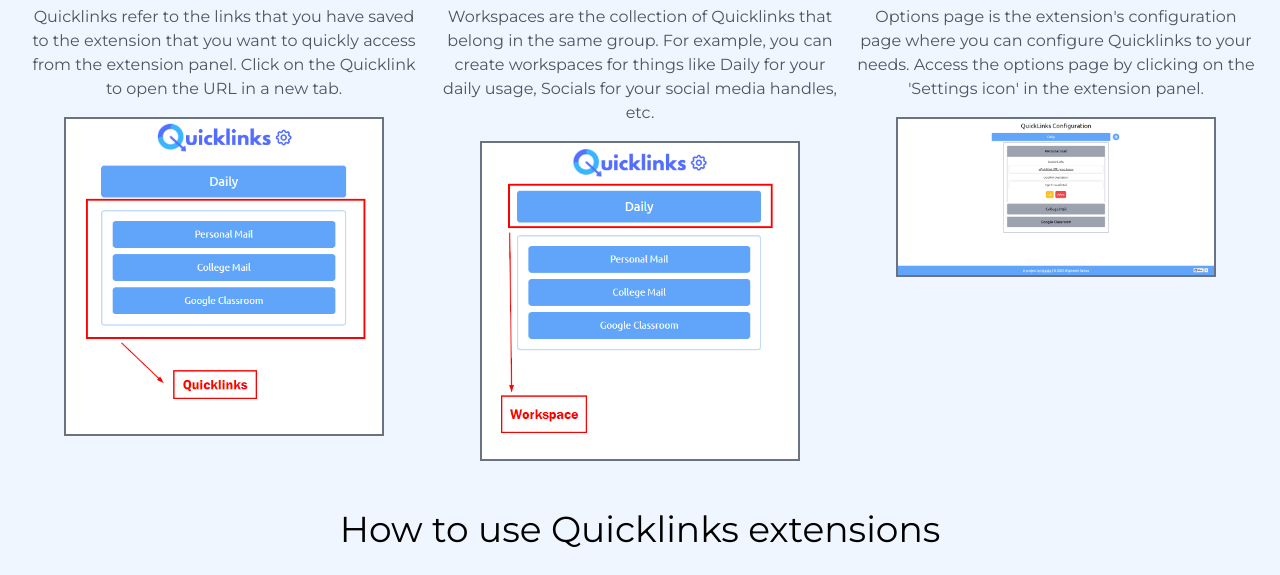
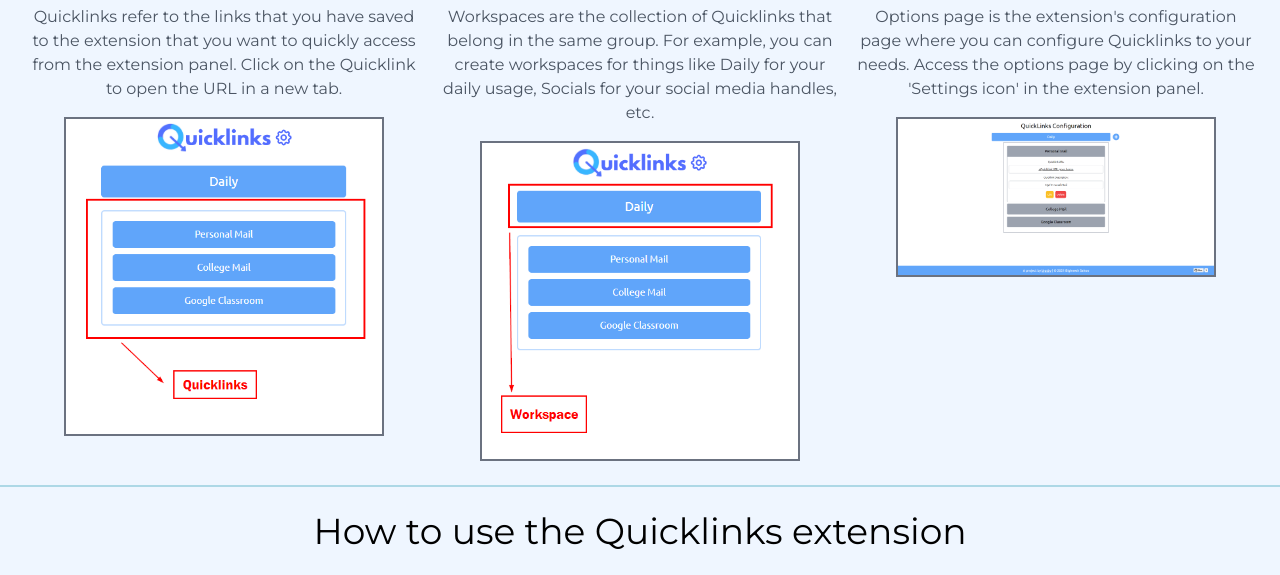
Before and after one commit to bigsbunny/quicklinks-landing-page, a plain HTML site: page index.html in a window 1280 px wide. Shown: the part 347-922 px from the top of the page. Drawn offline with nearby package versions, Linux system fonts and the light colour scheme.

Commit message:
formatting changes

```diff
--- a/index.html
+++ b/index.html
@@ -42,8 +42,10 @@
             </div>
         </div>
     </div>
+    <hr>
+
     <div class="text-center p-6">
-        <h2 class="text-4xl">How to use Quicklinks extensions</h2>
+        <h2 class="text-4xl">How to use the Quicklinks extension</h2>
     </div>
 </body>
 
--- a/styles.css
+++ b/styles.css
@@ -1,3 +1,7 @@
 body {
     font-family: 'Montserrat', sans-serif;
 }
+
+hr {
+    border-top: 2px solid lightblue;
+}
```
